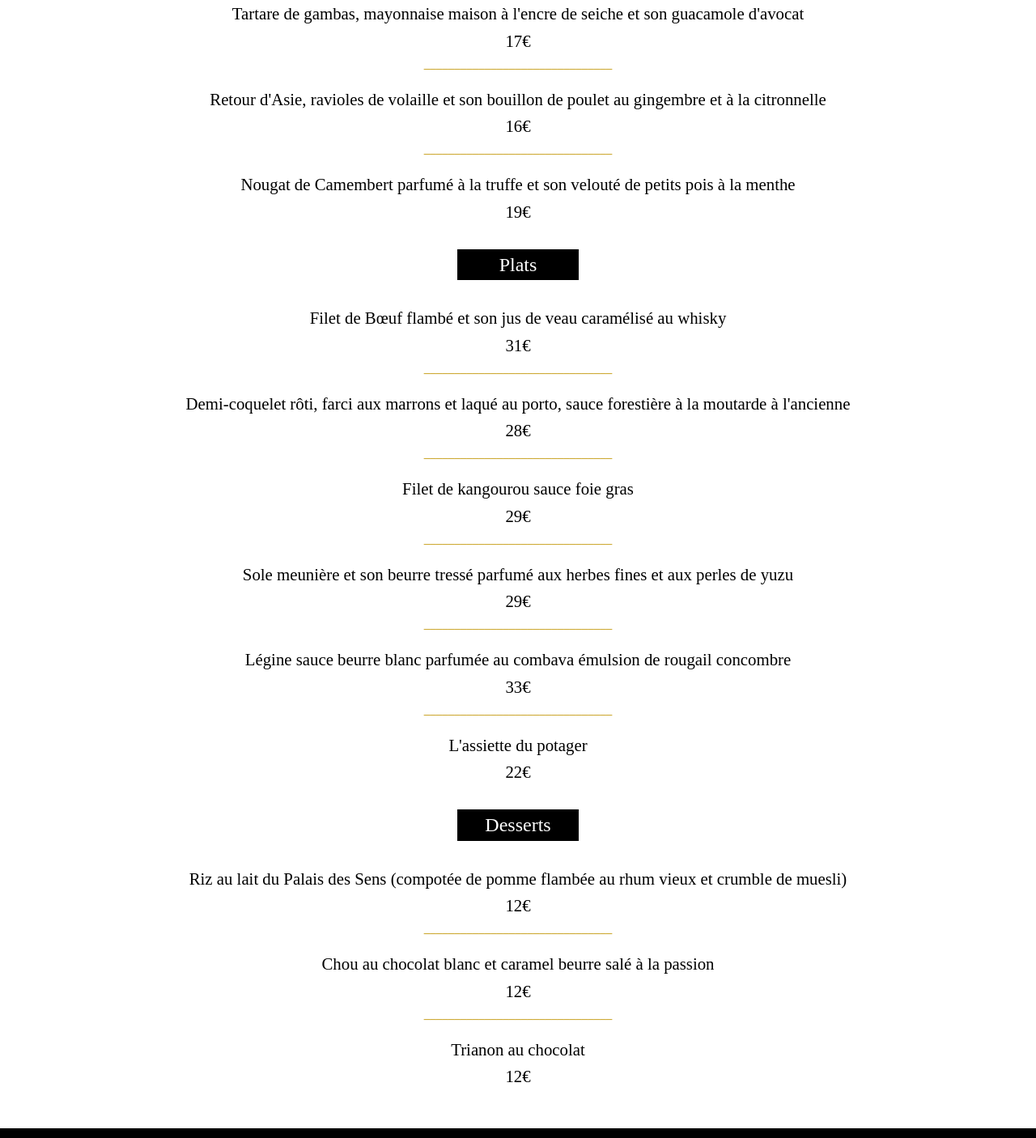
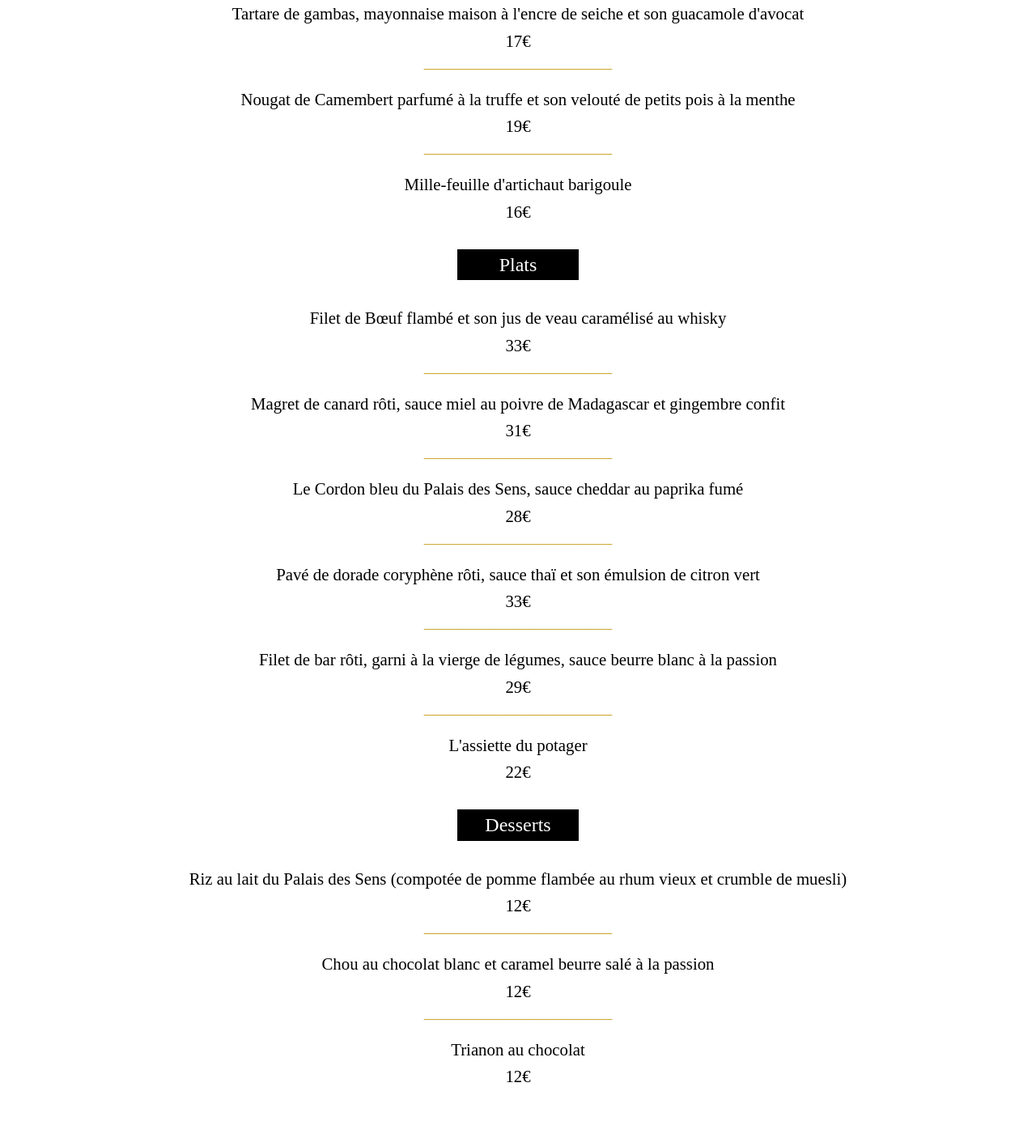
Before and after one commit to leonorine/palaisdessens, a Vue app: page /carte in a window 1280 px wide. Shown: the part 340-1746 px from the top of the page at 81% size. Built offline with nearby package versions, Linux system fonts and the light colour scheme.

Commit message:
changement de carte

```diff
--- a/src/views/carte.vue
+++ b/src/views/carte.vue
@@ -12,40 +12,40 @@
             </div>
             <p class="trait">_______________________________</p>
             <div class="carte-item">
-                <p class="nom">Retour d'Asie, ravioles de volaille et son bouillon de poulet au gingembre et à la citronnelle</p>
-                <p class="prix">16€</p>
+                <p class="nom">Nougat de Camembert parfumé à la truffe et son velouté de petits pois à la menthe</p>
+                <p class="prix">19€</p>
             </div>
             <p class="trait">_______________________________</p>
             <div class="carte-item">
-                <p class="nom">Nougat de Camembert parfumé à la truffe et son velouté de petits pois à la menthe</p>
-                <p class="prix">19€</p>
+                <p class="nom">Mille-feuille d'artichaut barigoule</p>
+                <p class="prix">16€</p>
             </div>
         </div>
         <div class="plats">
             <h2 class="titre-cat">Plats</h2>
             <div class="carte-item">
                 <p class="nom">Filet de Bœuf flambé et son jus de veau caramélisé au whisky</p>
+                <p class="prix">33€</p>
+            </div>
+            <p class="trait">_______________________________</p>
+            <div class="carte-item">
+                <p class="nom">Magret de canard rôti, sauce miel au poivre de Madagascar et gingembre confit</p>
                 <p class="prix">31€</p>
             </div>
             <p class="trait">_______________________________</p>
             <div class="carte-item">
-                <p class="nom">Demi-coquelet rôti, farci aux marrons et laqué au porto, sauce forestière à la moutarde à l'ancienne</p>
+                <p class="nom">Le Cordon bleu du Palais des Sens, sauce cheddar au paprika fumé</p>
                 <p class="prix">28€</p>
             </div>
             <p class="trait">_______________________________</p>
             <div class="carte-item">
-                <p class="nom">Filet de kangourou sauce foie gras</p>
-                <p class="prix">29€</p>
+                <p class="nom">Pavé de dorade coryphène rôti, sauce thaï et son émulsion de citron vert</p>
+                <p class="prix">33€</p>
             </div>
             <p class="trait">_______________________________</p>
             <div class="carte-item">
-                <p class="nom">Sole meunière et son beurre tressé parfumé aux herbes fines et aux perles de yuzu</p>
+                <p class="nom">Filet de bar rôti, garni à la vierge de légumes, sauce beurre blanc à la passion</p>
                 <p class="prix">29€</p>
-            </div>
-            <p class="trait">_______________________________</p>
-            <div class="carte-item">
-                <p class="nom">Légine sauce beurre blanc parfumée au combava émulsion de rougail concombre</p>
-                <p class="prix">33€</p>
             </div>
             <p class="trait">_______________________________</p>
             <div class="carte-item">
@@ -71,6 +71,7 @@
             </div>
         </div>
     </div>
+    <p id = "ttc" class="carte-item">Nos prix sont TTC et service compris, hors boissons</p>
 </div>
 </template>
 
@@ -89,6 +90,10 @@
     width:150px;
     margin: 30px auto;
 
+}
+
+#ttc {
+    margin: 80px 0 -30px 0 !important;
 }
 
 /*.titre::after, .titre-cat::after {
```
